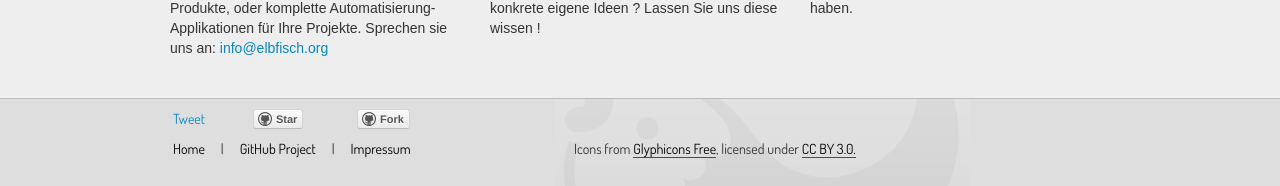
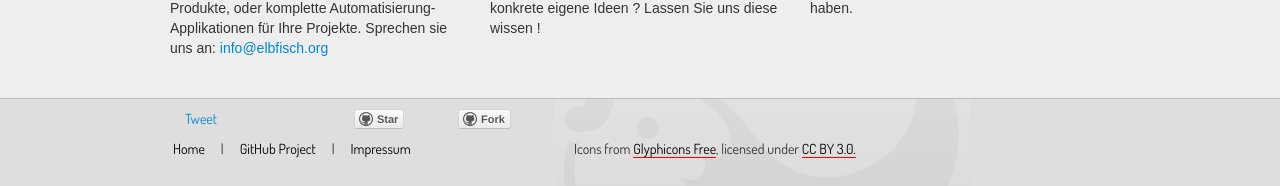
Before and after one commit to mskgmbh/elbfisch, a Jekyll site: the page built from index.html, in a window 1280 px wide and 1400 px high, scrolled down 475 px. Shown: the part 1211-1397 px from the top of the window. Built offline with Jekyll 4.4.1, drawn with Linux system fonts in a browser that asks for light colours; comment, search, counter and statistics services are not loaded.

Commit message:
Correct typo

```diff
--- a/assets/css/styles.css
+++ b/assets/css/styles.css
@@ -169,17 +169,17 @@ BODY {
   z-index: 10;
   padding: 0 8px;
 }
-.footer .UL.social LI.tweetButton {
+.footer UL.social LI.tweetButton {
   padding: 0 12px;
 }
-.footer .UL.social LI.tweetButton IFRAME {
+.footer UL.social LI.tweetButton IFRAME {
   width: 82px !important;
 }
-.footer .UL.social LI.plusOneButton {
+.footer UL.social LI.plusOneButton {
   padding-right: 0px !important;
   padding-left: 5px !important;
 }
-.footer .UL.social LI.plusOneButton > DIV {
+.footer UL.social LI.plusOneButton > DIV {
   width: 72px !important;
 }
 .imprint {
```
